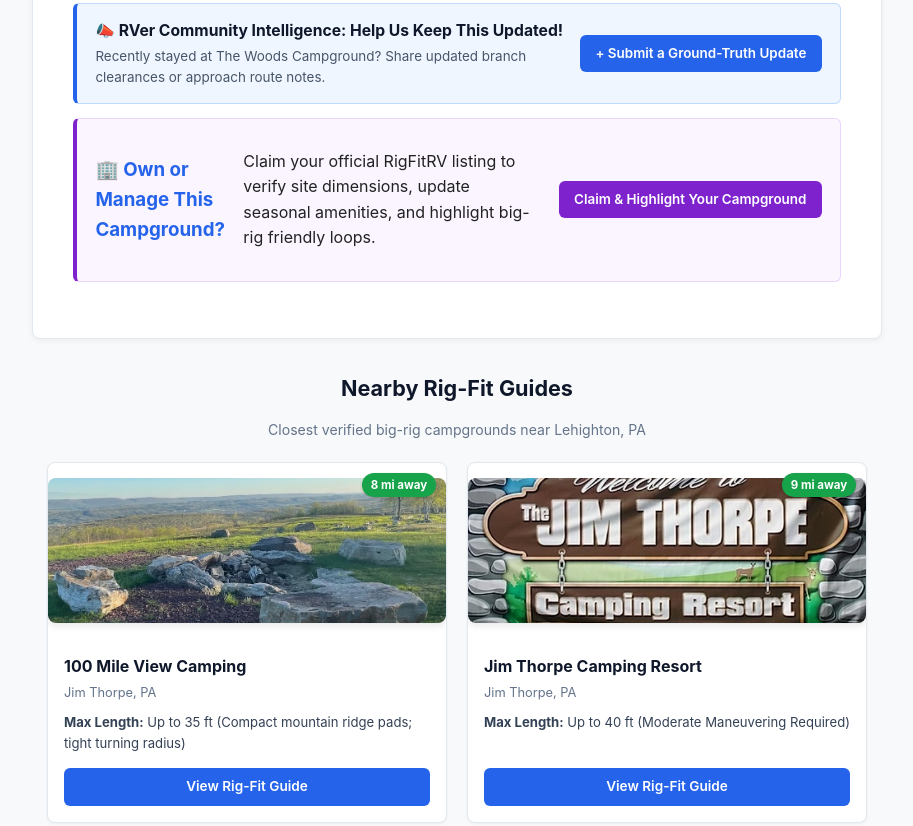
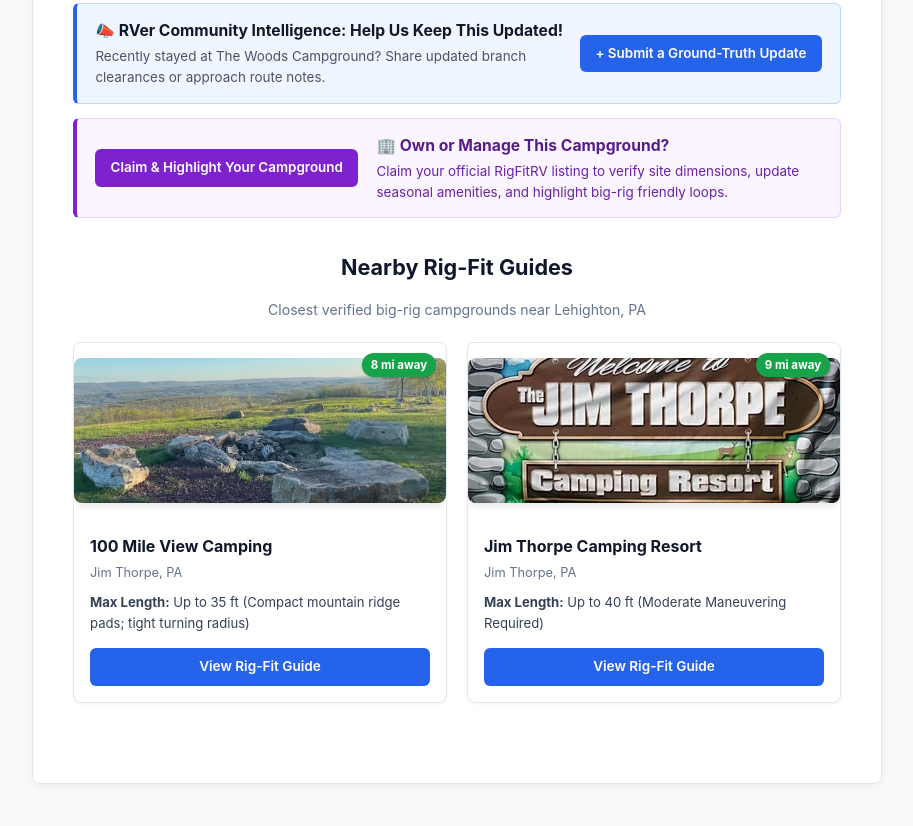
Before and after one commit to RigFitRV/rigfitrv.github.io, an Eleventy site: page src/campground.njk in a window 1280 px wide. Shown: the part 3316-4142 px from the top of the page, without its empty margins (183-1096 px from the left). Built offline with nearby package versions, Linux system fonts and the light colour scheme; Eleventy itself is replaced by a stand-in of ours; files that its build step writes are made by us from their sources.

Commit message:
Wrap owner claim text in a new div

```diff
--- a/src/campground.njk
+++ b/src/campground.njk
@@ -362,11 +362,12 @@ permalink: "c/{{ camp.id }}.html"
       </div>
 
       <div class="owner-claim-box">
-        <h3>🏢 Own or Manage This Campground?</h3>
-        <p>Claim your official RigFitRV listing to verify site dimensions, update seasonal amenities, and highlight big-rig friendly loops.</p>
         <a href="/submit.html?claim={{ camp.id }}" class="btn-purple-sm">Claim &amp; Highlight Your Campground</a>
+        <div class="owner-claim-text">
+          <h3>🏢 Own or Manage This Campground?</h3>
+          <p>Claim your official RigFitRV listing to verify site dimensions, update seasonal amenities, and highlight big-rig friendly loops.</p>
+        </div>
       </div>
-    </div>
 
     {% set closestCamps = campgrounds | nearbyCamps(camp, 2) %}
     {% if closestCamps.length > 0 %}
```
